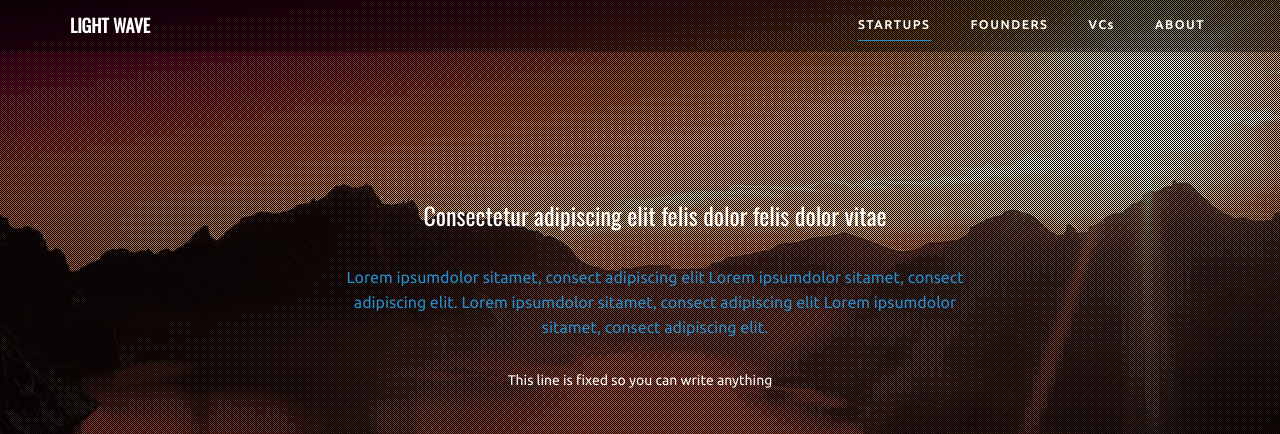
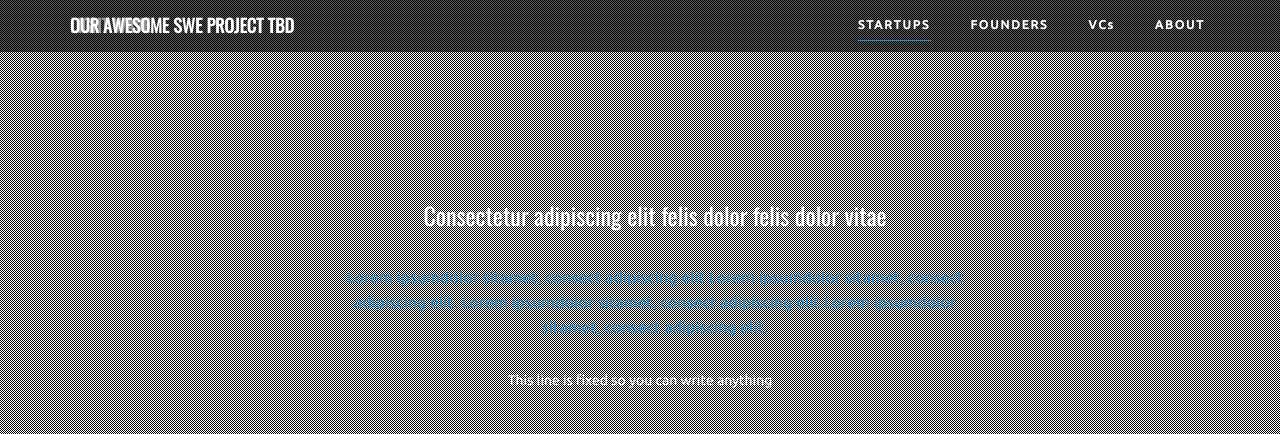
Before and after one commit to derek-truong/cs373-idb, a plain HTML site: page static/startups.html in a window 1280 px wide. Shown: the top 434 px of the page. Drawn offline with nearby package versions, Linux system fonts and the light colour scheme.

Commit message:
nav bar links on all pages linked, removed background image

```diff
--- a/static/assets/js/custom.js
+++ b/static/assets/js/custom.js
@@ -41,10 +41,11 @@ interval: 2000 //TIME IN MILLI SECONDS
 /*====================================
 VAGAS SLIDESHOW SCRIPTS
 ======================================*/
+// img/1.jpg this loads the bg
 $.vegas('slideshow', {
 backgrounds: [
-{ src: 'assets/img/1.jpg', fade: 1000, delay: 9000 },
-{ src: 'assets/img/2.jpg', fade: 1000, delay: 9000 },
+{ src: '', fade: 1000, delay: 9000 },
+{ src: '', fade: 1000, delay: 9000 },
 ]
 })('overlay', {
 /** SLIDESHOW OVERLAY IMAGE **/
--- a/static/startups.html
+++ b/static/startups.html
@@ -55,6 +55,34 @@ LIGHT WAVE
 </div>
 
 </div>
+</div>
+<!--MENU SECTION END-->
+
+<!--MENU SECTION START-->
+<div class="navbar navbar-inverse navbar-fixed-top scroll-me" id="menu-section" >
+	<div class="container">
+		<div class="navbar-header">
+			<button type="button" class="navbar-toggle" data-toggle="collapse" data-target=".navbar-collapse">
+			<span class="icon-bar"></span>
+			<span class="icon-bar"></span>
+			<span class="icon-bar"></span>
+			</button>
+			<a class="navbar-brand" href="index.html">
+
+			OUR AWESOME SWE PROJECT TBD
+
+			</a>
+		</div>
+		<div class="navbar-collapse collapse">
+			<ul class="nav navbar-nav navbar-right">
+				<li class="active"><a href="startups.html">STARTUPS</a></li>
+				<li><a href="founders.html">FOUNDERS</a></li>
+				<li><a href="vcs.html">VCs</a></li>
+				<li><a href="about.html">ABOUT</a></li>
+			<!-- <li><a href="#grid">GRID</a></li>-->
+			</ul>
+		</div>
+	</div>
 </div>
 <!--MENU SECTION END-->
 <!--HOME SECTION START-->
```
Also changed, not shown: static/founders.html (+1 -2 lines), static/vcs.html (+1 -2 lines), 1 other file.
